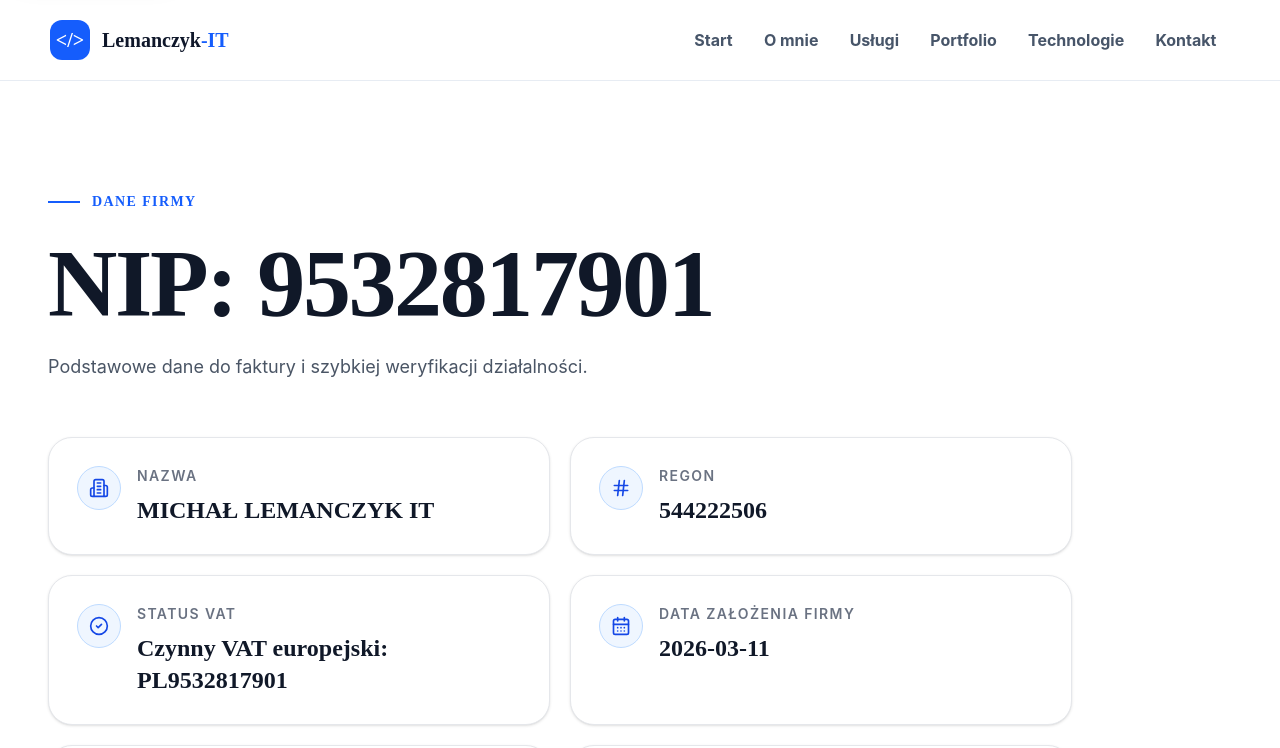
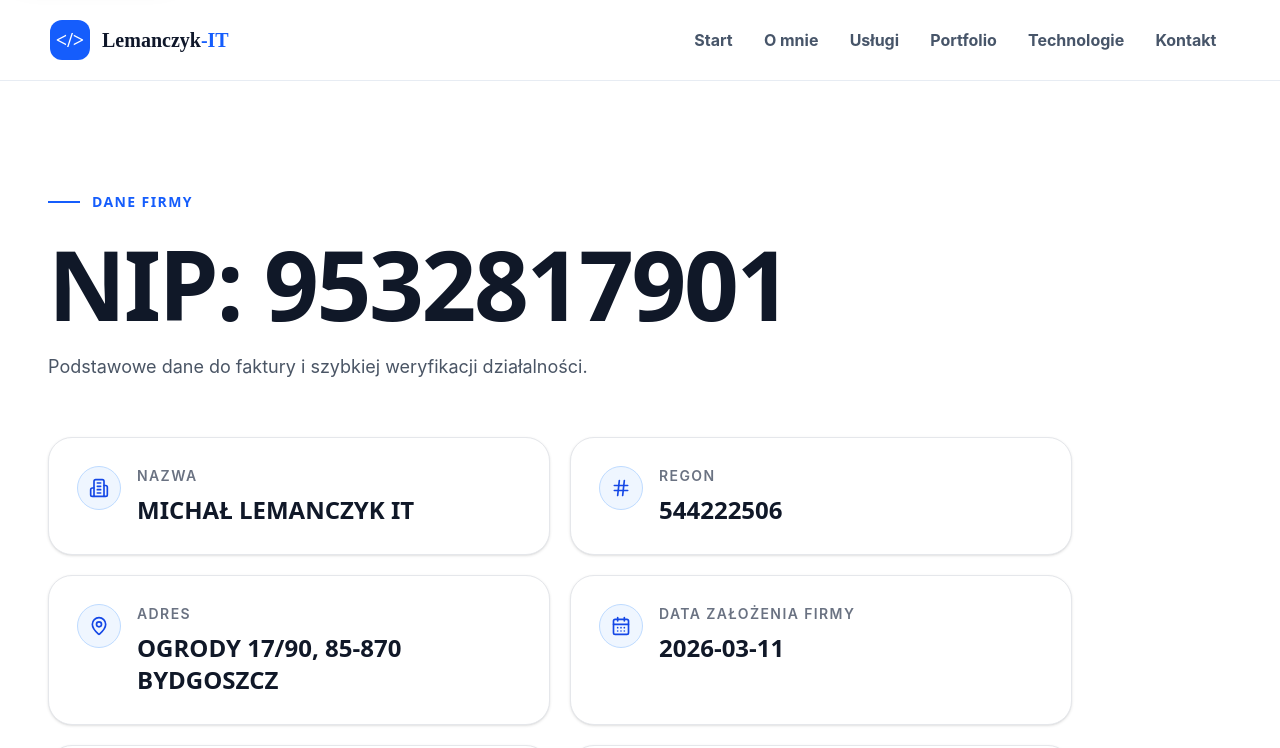
Before and after one commit to Divithy-IT/lemanczyk-it-website, a React (Vite) app: page /dane-firmy in a window 1280 px wide. Shown: the top 748 px of the page. Built offline with nearby package versions, Linux system fonts and the light colour scheme.

Commit message:
Fix company data order and typography

```diff
--- a/src/app/components/CompanyData.tsx
+++ b/src/app/components/CompanyData.tsx
@@ -12,6 +12,16 @@ const companyDetails = [
     icon: Hash,
   },
   {
+    label: "Adres",
+    value: "OGRODY 17/90, 85-870 BYDGOSZCZ",
+    icon: MapPin,
+  },
+  {
+    label: "Data założenia firmy",
+    value: "2026-03-11",
+    icon: CalendarDays,
+  },
+  {
     label: "Status VAT",
     value: (
       <>
@@ -23,16 +33,6 @@ const companyDetails = [
     icon: CheckCircle2,
   },
   {
-    label: "Data założenia firmy",
-    value: "2026-03-11",
-    icon: CalendarDays,
-  },
-  {
-    label: "Adres",
-    value: "OGRODY 17/90, 85-870 BYDGOSZCZ",
-    icon: MapPin,
-  },
-  {
     label: "Data rejestracji VAT",
     value: "2026-03-14",
     icon: CalendarDays,
@@ -41,17 +41,17 @@ const companyDetails = [
 
 export default function CompanyData() {
   return (
-      <main id="main-content" className="bg-white text-gray-900">
+      <main id="main-content" className="bg-white text-gray-900 font-sans">
         <section className="relative z-10 py-14 sm:py-20 lg:py-28">
           <div className="max-w-[1440px] mx-auto px-5 sm:px-6 lg:px-12">
             <div className="max-w-5xl">
-              <span className="text-blue-600 uppercase tracking-widest text-sm font-bold font-['Sora'] flex items-center gap-3">
+              <span className="text-blue-600 uppercase tracking-widest text-sm font-bold font-['Sora',system-ui,sans-serif] flex items-center gap-3">
                 <span className="w-8 h-[2px] bg-blue-600"></span> Dane firmy
               </span>
-              <h1 className="mt-6 font-['Sora'] text-5xl sm:text-7xl lg:text-8xl font-bold tracking-tight text-gray-900 break-words">
+              <h1 className="mt-6 font-['Sora',system-ui,sans-serif] text-5xl sm:text-7xl lg:text-8xl font-bold tracking-tight text-gray-900 break-words">
                 NIP: 9532817901
               </h1>
-              <p className="mt-5 max-w-3xl text-gray-600 text-base sm:text-lg leading-relaxed font-['Inter']">
+              <p className="mt-5 max-w-3xl text-gray-600 text-base sm:text-lg leading-relaxed">
                 Podstawowe dane do faktury i szybkiej weryfikacji działalności.
               </p>
             </div>
@@ -70,7 +70,7 @@ export default function CompanyData() {
                       <p className="text-xs sm:text-sm text-gray-500 font-semibold uppercase tracking-widest">
                         {label}
                       </p>
-                      <p className="mt-2 font-['Sora'] text-xl sm:text-2xl font-semibold text-gray-900 break-words">
+                      <p className="mt-2 font-['Sora',system-ui,sans-serif] text-xl sm:text-2xl font-semibold text-gray-900 break-words">
                         {value}
                       </p>
                     </div>
```
